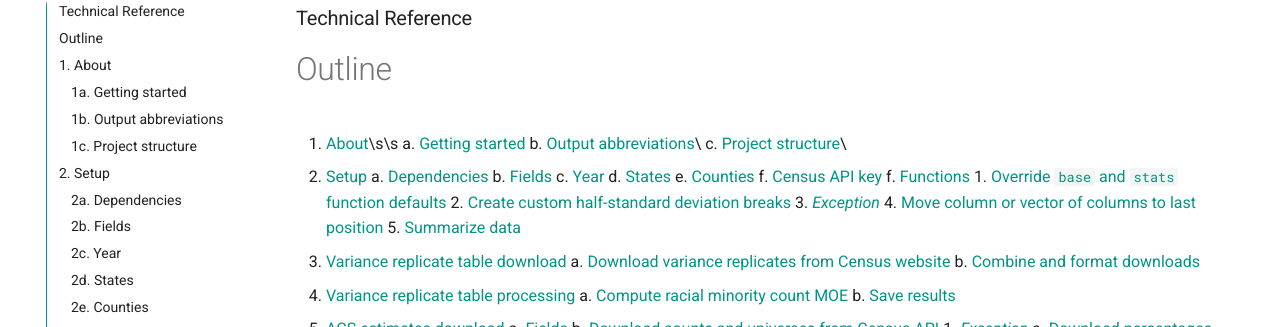
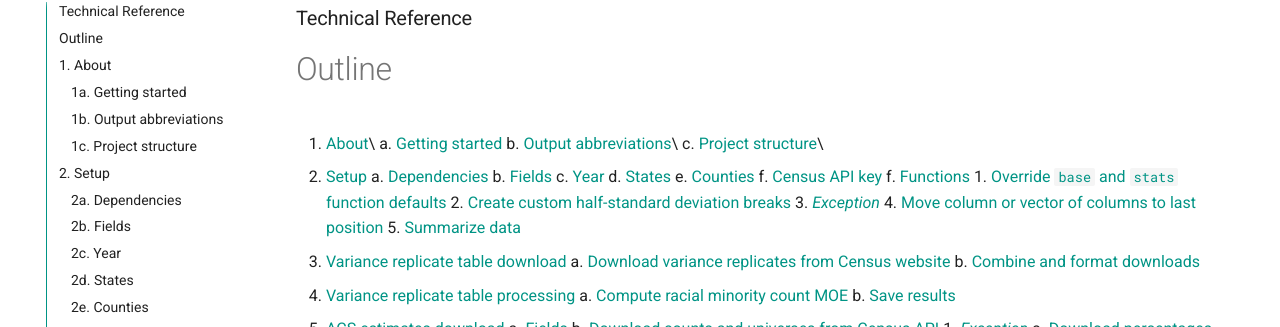
Before and after one commit to dvrpc/ipd, an MkDocs documentation site: the page built from docs/index.md, in a window 1280 px wide and 900 px high. Shown: the part 175-502 px from the top of the window. Built offline with MkDocs 1.6.1 and Material for MkDocs 9.7.7, drawn with Linux system fonts in a browser that asks for light colours.

```diff
--- a/docs/index.md
+++ b/docs/index.md
@@ -2,7 +2,7 @@
 
 # Outline
 
-1. [About](#about)\s\s
+1. [About](#about)\
    a. [Getting started](#one_a)
    b. [Output abbreviations](#one_b)\
    c. [Project structure](#one_c)\
```
